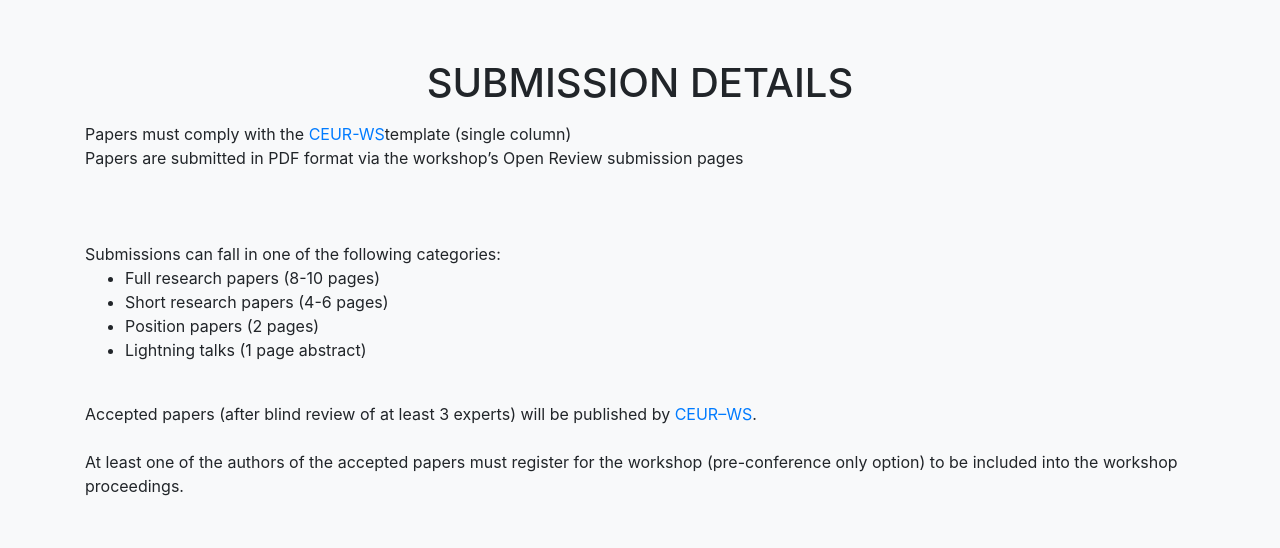
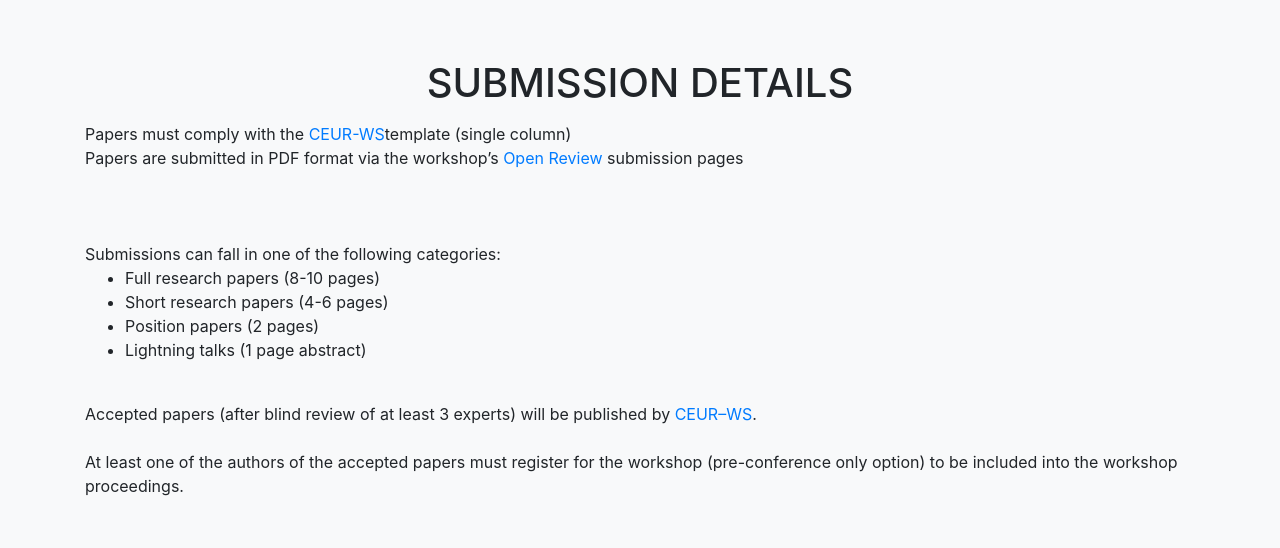
Before and after one commit to alammehwish/dl4kg2023, a website with bundled scripts: page index.html in a window 1280 px wide. Shown: the part 3440-3988 px from the top of the page. Built offline with nearby package versions, Linux system fonts and the light colour scheme; files whose address does not match are found by name; a web font is replaced by a local one.

Commit message:
Open Review Link

```diff
--- a/index.html
+++ b/index.html
@@ -311,7 +311,7 @@ Many parallels will be drawn between these two fields and will be illustrated us
           <h2 class="section-heading text-uppercase">Submission Details</h2>
           <div style="text-align:left">
             Papers must comply with the <a href='http://ceur-ws.org/Vol-XXX/CEURART.zip'>CEUR-WS</a>template (single column) <br>
-            Papers are submitted in PDF format via the workshop’s Open Review submission pages<br>
+            Papers are submitted in PDF format via the workshop’s <a href="https://openreview.net/group?id=swsa.semanticweb.org/ISWC/2023/Workshop/DL4KG">Open Review</a> submission pages<br>
             <br>
 	<!--Reviewing Policy:
 	<ul>
```
